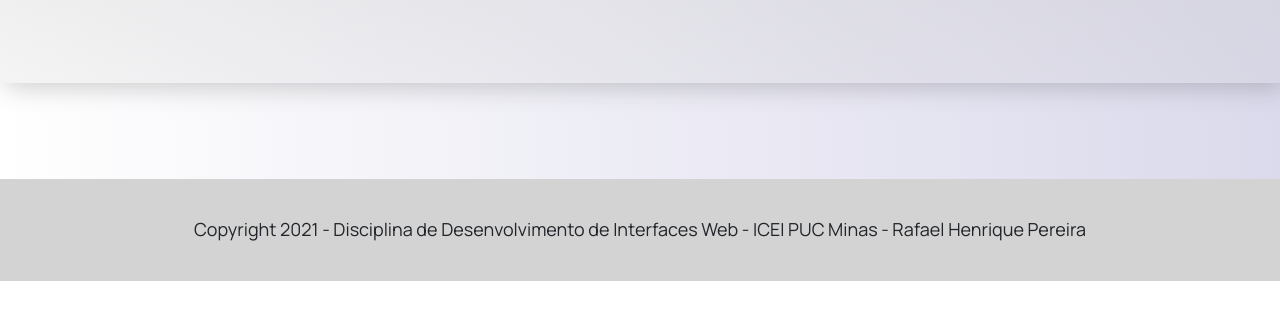
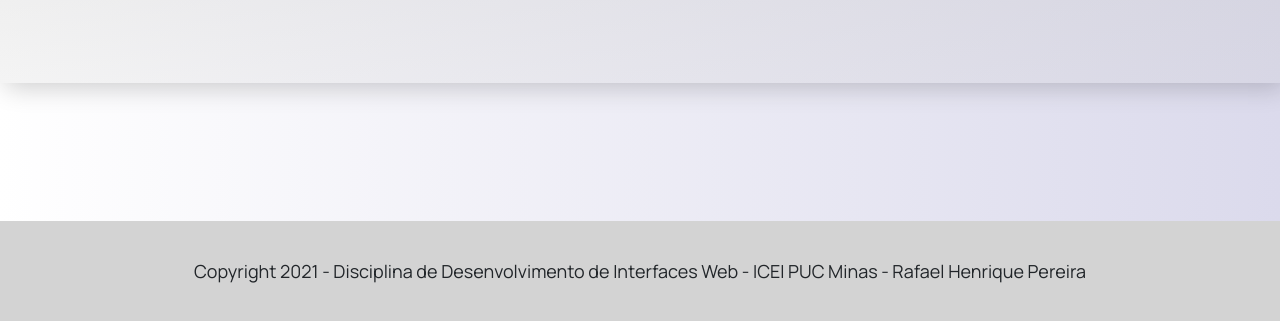
Before and after one commit to RafaelPereira7L/Portfolio, a plain HTML site: page repositorios.html in a window 1280 px wide. Shown: the part 745-1066 px from the top of the page. Before the commit the page ends 1026 px from the top, so only its background shows below. Drawn offline with nearby package versions, Linux system fonts and the light colour scheme.

Commit message:
Update repositoriosstyle.css

```diff
--- a/repositoriosstyle.css
+++ b/repositoriosstyle.css
@@ -31,7 +31,7 @@ body, ul, li {
     background-color: lightgray;
     padding: 40px;
     align-items: center;
-    margin-top: 7.5%;
+    margin-top: 10.8%;
 }
 
 .footer h3 {
```
